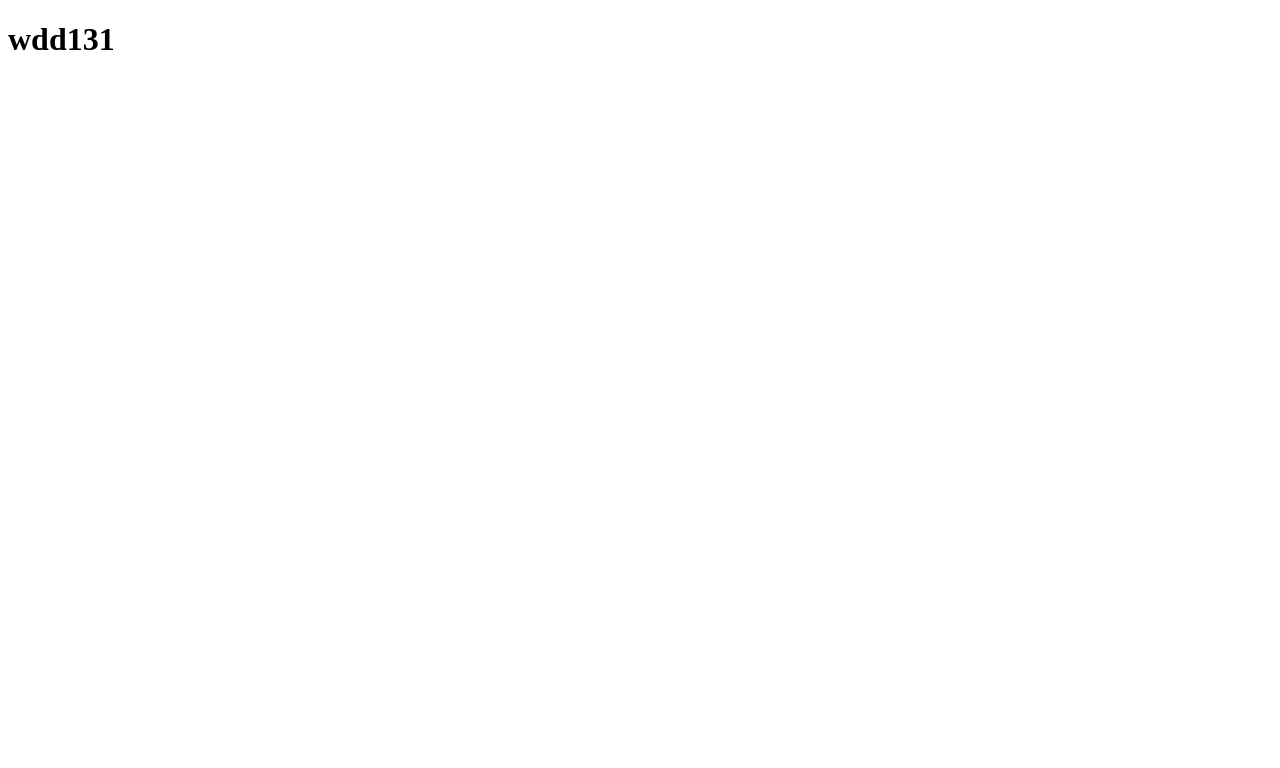
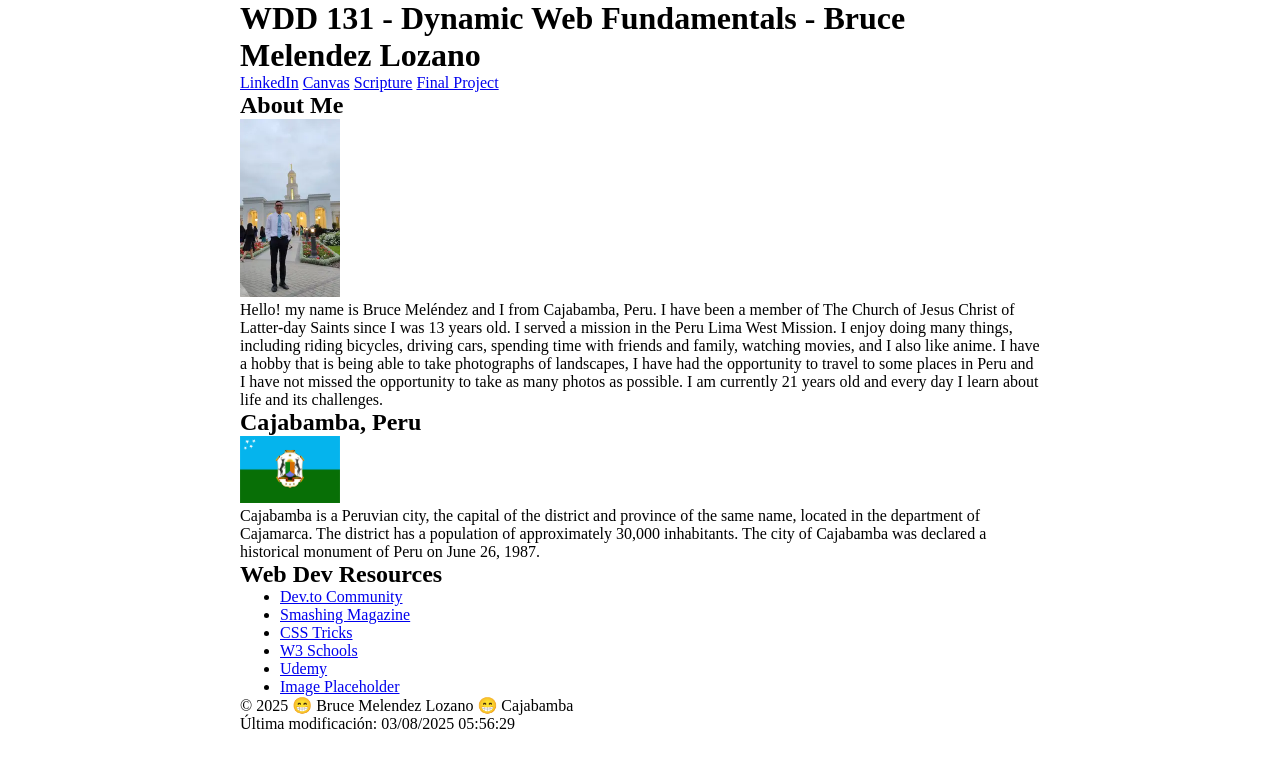
Before and after one commit to brucemel/wdd131, a plain HTML site: page index.html in a window 1280 px wide. Drawn offline with Linux system fonts and the light colour scheme.

Commit message:
PerfilHTML

```diff
--- a/index.html
+++ b/index.html
@@ -1,11 +1,76 @@
 <!DOCTYPE html>
-<html lang="en">
-<head>
-    <meta charset="UTF-8">
-    <meta name="viewport" content="width=device-width, initial-scale=1.0">
-    <title>Document</title>
-</head>
-<body>
-    <h1>wdd131</h1>
-</body>
+<html lang="en-US">
+    <head>
+        <meta charset="utf-8">
+        <meta name="viewport" content="width=device-width, initial-scale=1.0">
+        <title>WDD 131 - Dynamic Web Fundamentals - Bruce Melendez Lozano</title>
+        <meta name="description" content="WDD 131 - Dynamic Web Fundamentals">
+        <meta name="author" content="Bruce Melendez">
+        <link rel="stylesheet" href="styles/base.css">
+    </head>
+    <body>
+        <header>
+            <h1>WDD 131 - Dynamic Web Fundamentals - Bruce Melendez Lozano</h1>
+            <nav>
+                <a href="https://www.linkedin.com/in/bruce-melendez-607756339/">LinkedIn</a>
+                <a href="https://byupw.instructure.com/">Canvas</a>
+                <a href="https://www.churchofjesuschrist.org/study/scriptures/bofm/jacob/1?lang=eng&id=p19#p19">Scripture</a>
+                <a href="#">Final Project</a>
+            </nav>
+        </header>
+        <main>
+            <section class="card">
+                <h2>About Me</h2>
+                <img src="images/yo.webp" alt="Hello, my name is Bruce Melendez" width="100">
+                <p> Hello! my name is Bruce Meléndez and I from Cajabamba, Peru.
+                    I have been a member of The Church of Jesus Christ of Latter-day Saints
+                    since I was 13 years old. I served a mission in the Peru Lima West Mission.
+                    I enjoy doing many things, including riding bicycles, driving cars, spending time
+                    with friends and family, watching movies, and I also like anime.
+                    I have a hobby that is being able to take photographs of landscapes,
+                    I have had the opportunity to travel to some places in Peru and
+                    I have not missed the opportunity to take as many photos as possible.
+                    I am currently 21 years old and every day I learn about life and its challenges.</p>
+                <h2>Cajabamba, Peru</h2>
+                <img src="images/Bandera_de_Cajabamba.png" alt="Cajabamba flag" width="100">
+                <p>Cajabamba is a Peruvian city, the capital of the district and province of the same name,
+                    located in the department of Cajamarca.
+                    The district has a population of approximately 30,000 inhabitants.
+                    The city of Cajabamba was declared a historical monument of Peru on June 26, 1987.</p>
+            </section>
+            <section>
+                <h2>Web Dev Resources</h2>
+                <ul>
+                    <li>
+                        <a href="https://dev.to/" target="_blank">Dev.to Community</a>
+                    </li>
+                    <li>
+                        <a href="https://www.smashingmagazine.com/" target="_blank">Smashing Magazine</a>
+                    </li>
+                    <li>
+                        <a href="https://css-tricks.com/" target="_blank">CSS Tricks</a>
+                    </li>
+                    <li>
+                        <a href="https://www.w3schools.com/" target="_blank">W3 Schools</a>
+                    </li>
+                    <li>
+                        <a href="https://www.udemy.com/?utm_source=adwords&utm_medium=udemyads&utm_campaign=Branded-Topic_la.ES_cc.LATAM&campaigntype=Search&portfolio=BrandTopic&language=ES&product=Course&test=&audience=Keyword&topic=&priority=&utm_content=deal4584&utm_term=_._ag_122876139243_._ad_604231009895_._kw_cursos%20en%20l%C3%ADnea%20udemy_._de_c_._dm__._pl__._ti_kwd-1394266915329_._li_9186169_._pd__._&matchtype=b&gad_source=1&gclid=Cj0KCQiAz6q-BhCfARIsAOezPxkCTVTMJlPTsJ2l0PEH8uIOgPmcQMMhXsQ2H12yixnG_IyF0b5DRGgaAnGiEALw_wcB" target="_blank">Udemy</a>
+                    </li>
+                    <li>
+                        <a href="https://placehold.co/" target="_blank">Image Placeholder</a>
+                    </li>
+                </ul>
+            </section>
+        </main>
+        <footer>
+            <p>
+                &copy; <span id="currentyear"></span> 😁 Bruce Melendez Lozano 😁 Cajabamba
+            </p>
+            <p id="lastModified">Last Modification:</p>
+            <script>
+                document.getElementById("currentyear").textContent = new Date().getFullYear();
+                document.getElementById("lastModified").textContent = "Última modificación: " + document.lastModified;
+            </script>
+        </footer>
+  </body>
 </html>
--- /dev/null
+++ b/styles/base.css
@@ -0,0 +1,4 @@
+* {
+    max-width: 800px;
+    margin: auto;
+}
```
Also changed, not shown: images/Bandera_de_Cajabamba.png (added), images/yo.webp (added), scripts/getdates.js (added).
